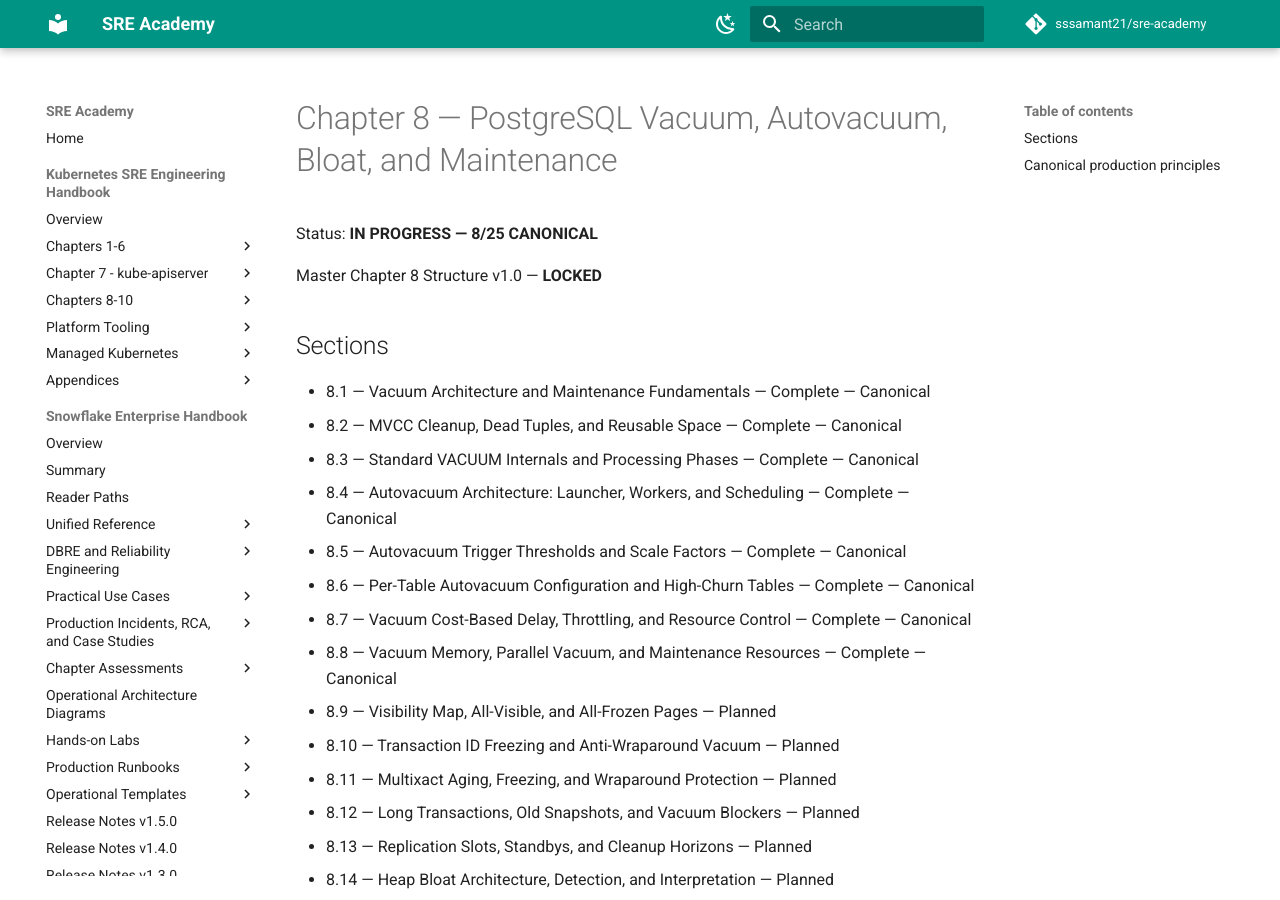
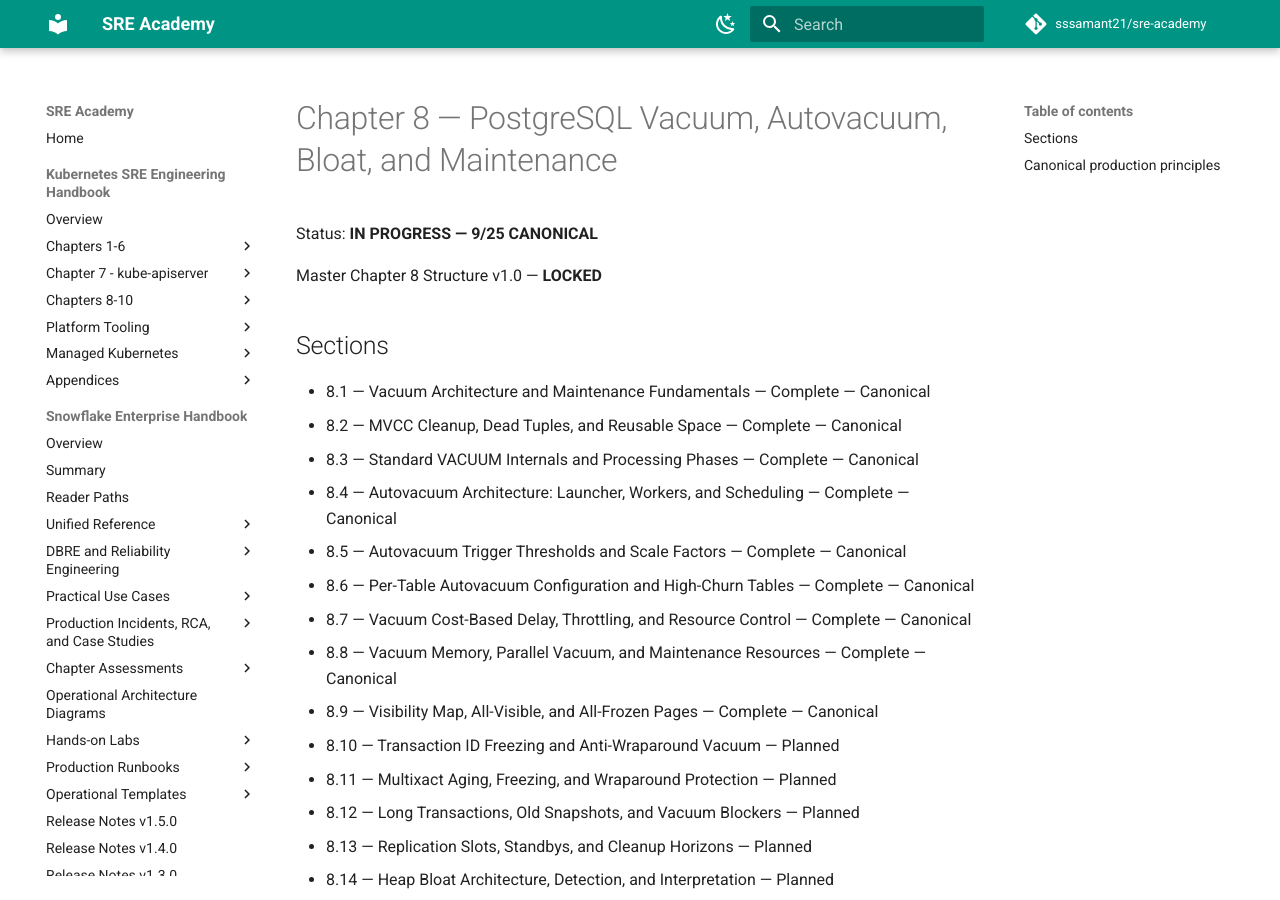
Before and after one commit to sssamant21/sre-academy, an MkDocs documentation site: the page built from docs/books/postgresql-sre-dbre-handbook/chapter-08/index.md, in a window 1280 px wide and 900 px high. Built offline with MkDocs 1.6.1 and Material for MkDocs 9.7.7, drawn with Linux system fonts in a browser that asks for light colours; comment, search, counter and statistics services are not loaded.

Commit message:
docs(postgresql): mark chapter 8 section 8.9 canonical

```diff
--- a/docs/books/postgresql-sre-dbre-handbook/chapter-08/index.md
+++ b/docs/books/postgresql-sre-dbre-handbook/chapter-08/index.md
@@ -1,6 +1,6 @@
 # Chapter 8 — PostgreSQL Vacuum, Autovacuum, Bloat, and Maintenance
 
-Status: **IN PROGRESS — 8/25 CANONICAL**
+Status: **IN PROGRESS — 9/25 CANONICAL**
 
 Master Chapter 8 Structure v1.0 — **LOCKED**
 
@@ -14,7 +14,7 @@ Master Chapter 8 Structure v1.0 — **LOCKED**
 - 8.6 — Per-Table Autovacuum Configuration and High-Churn Tables — Complete — Canonical
 - 8.7 — Vacuum Cost-Based Delay, Throttling, and Resource Control — Complete — Canonical
 - 8.8 — Vacuum Memory, Parallel Vacuum, and Maintenance Resources — Complete — Canonical
-- 8.9 — Visibility Map, All-Visible, and All-Frozen Pages — Planned
+- 8.9 — Visibility Map, All-Visible, and All-Frozen Pages — Complete — Canonical
 - 8.10 — Transaction ID Freezing and Anti-Wraparound Vacuum — Planned
 - 8.11 — Multixact Aging, Freezing, and Wraparound Protection — Planned
 - 8.12 — Long Transactions, Old Snapshots, and Vacuum Blockers — Planned
```
